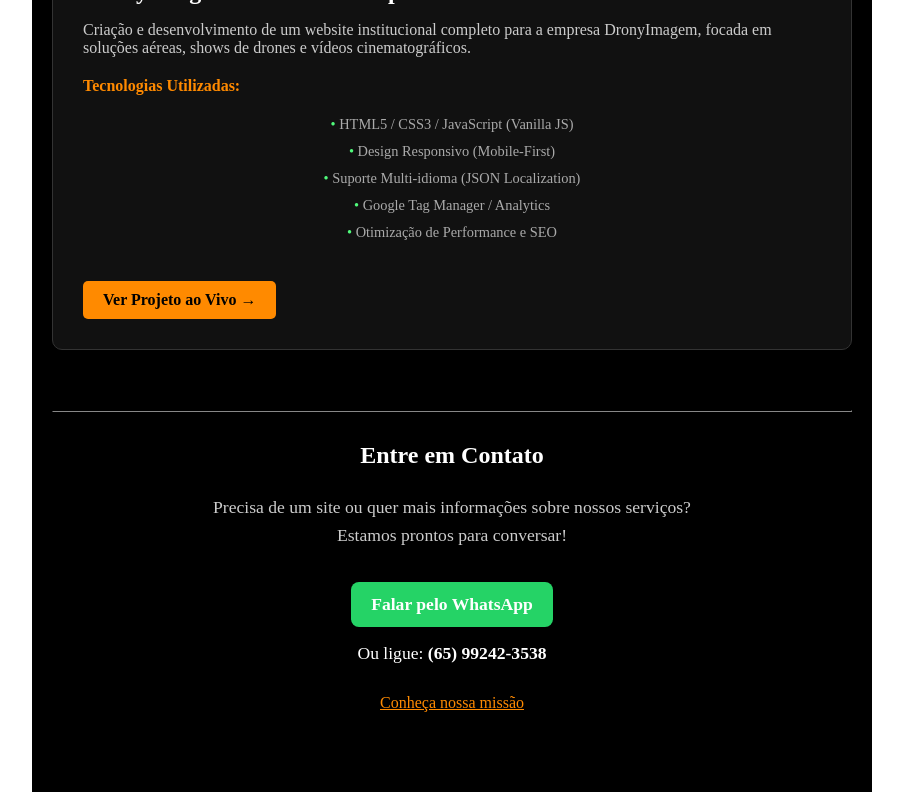
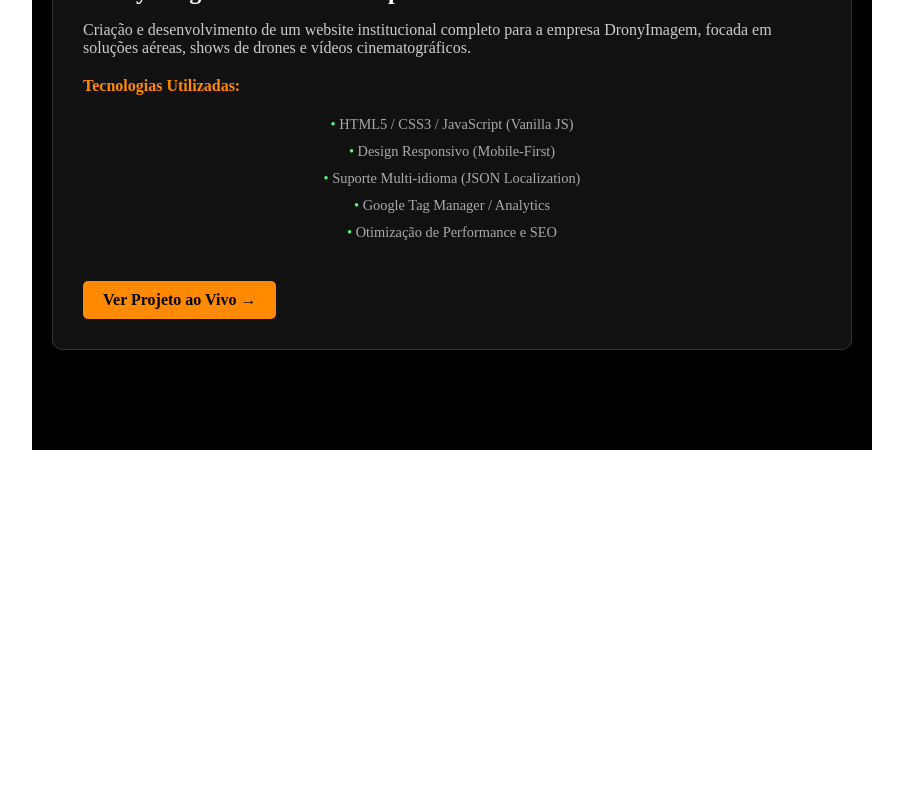
Before and after one commit to mattosvmp/sancticom, a Next.js app: page / in a window 1280 px wide. Shown: the part 651-1451 px from the top of the page, without its empty margins (188-1091 px from the left). After the commit the page ends 1109 px from the top, so only its background shows below. Built offline with nearby package versions, Linux system fonts and the light colour scheme.

Commit message:
feat: remove contact section from Home page

```diff
--- a/pages/index.js
+++ b/pages/index.js
@@ -1,4 +1,3 @@
-import Link from "next/link";
 import Head from "next/head";
 import Image from "next/image";
 
@@ -143,51 +142,8 @@ function Home() {
         </div>
       </section>
       {/* ========================================================== */}
-      {/* 3. SEÇÃO DE CONTATO (Existing Content)                     */}
+      {/* 3. SEÇÃO DE CONTATO (Removida)                             */}
       {/* ========================================================== */}
-      <hr style={{ margin: "30px 0", borderColor: "#333" }} />
-
-      <h3 style={{ fontSize: "1.5em" }}>Entre em Contato</h3>
-      <p style={{ fontSize: "1.1em", color: "#ccc", lineHeight: "1.6" }}>
-        Precisa de um site ou quer mais informações sobre nossos serviços?
-        <br />
-        Estamos prontos para conversar!
-      </p>
-
-      <p>
-        <a
-          href="https://api.whatsapp.com/send?phone=5565992423538&text=Ol%C3%A1!%20Visitei%20o%20site%20da%20Sancticom%20e%20gostaria%20de%20mais%20informa%C3%A7%C3%B5es."
-          target="_blank"
-          rel="noopener noreferrer"
-          style={{
-            display: "inline-block",
-            padding: "12px 20px",
-            fontSize: "1.1em",
-            fontWeight: "bold",
-            color: "#fff",
-            backgroundColor: "#25D366",
-            borderRadius: "8px",
-            textDecoration: "none",
-            marginTop: "15px",
-            transition: "background-color 0.3s",
-          }}
-        >
-          Falar pelo WhatsApp
-        </a>
-      </p>
-
-      <p style={{ fontSize: "1.1em", marginTop: "15px" }}>
-        Ou ligue: <strong>(65) 99242-3538</strong>
-      </p>
-
-      <p style={{ marginTop: "30px", marginBottom: "40px" }}>
-        <Link
-          href="/about"
-          style={{ color: "#ff8a00", textDecoration: "underline" }}
-        >
-          Conheça nossa missão
-        </Link>
-      </p>
     </div>
   );
 }
```
